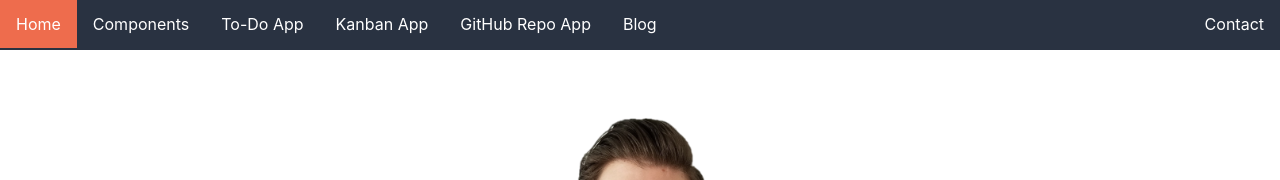
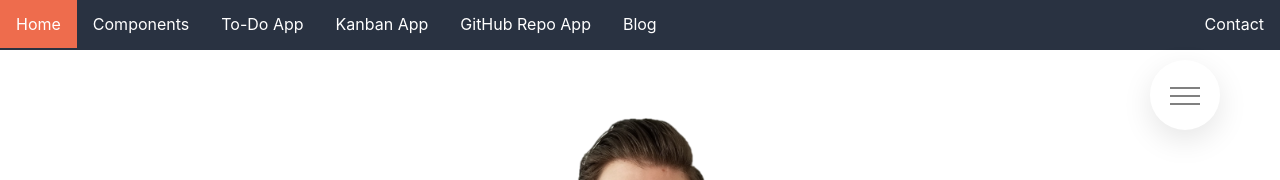
Before and after one commit to kfiggins/MyPortfolio, a React (Create React App) app in the folder client/: page / in a window 1280 px wide. Shown: the top 180 px of the page. Built offline with nearby package versions, Linux system fonts and the light colour scheme.

Commit message:
beginnings of a new navigation

```diff
--- a/client/src/App.js
+++ b/client/src/App.js
@@ -11,6 +11,7 @@ import GitHubRepoApp from "./components/gitHubRepoApp/GitHubRepoApp";
 import Home from "./components/Home";
 import KanbanApp from "./components/KanbanApp";
 import { Navbar, MobileNavbar } from "./components/Navbar";
+import Navigation from "./components/shared/Navigation"
 import TodoApp from "./components/todoApp/TodoApp";
 import { useMediaQuery } from "./hooks/useMediaQuery";
 
@@ -23,6 +24,7 @@ const App = () => {
   return (
     <Router>
       {mobileScreen ? <MobileNavbar /> : <Navbar />}
+      <Navigation darkColor="#24364c" lightColor="#506a8c" primaryColor="#3d5a80" />
       <Switch>
         <Route exact path="/" component={Home} />
         <Route path="/components" component={Components} />
--- /dev/null
+++ b/client/src/components/shared/Navigation/index.jsx
@@ -0,0 +1,35 @@
+import React from 'react'
+import styled from "styled-components";
+
+require('./styles.scss')
+
+const tempLinks = [
+  { name: "Components", link: "#" },
+  { name: "Kanban App", link: "#" },
+  { name: "To-Do App", link: "#" },
+  { name: "Blog", link: "#" },
+]
+
+export default function Navagation(props) {
+  const { darkColor, lightColor, primaryColor } = props;
+  return (
+    <div className="navigation">
+      <input type="checkbox" class="navigation__checkbox" id="nav-toggle"></input>
+
+      <label for="nav-toggle" class="navigation__logo">
+        <span className="navigation__icon"></span>
+      </label>
+
+      <div className="navigation__background" style={{ backgroundImage: `radial-gradient(${darkColor}, ${lightColor})` }}>&nbsp;</div>
+
+      <nav className="navigation__nav">
+        <ul className="navigation__list">
+          {tempLinks.map((link, index) =>
+            <li key={index} className="navigation__item"><a href="" className="navigation__link">{link.name}</a></li>
+          )}
+        </ul>
+      </nav>
+
+    </div>
+  )
+}
--- /dev/null
+++ b/client/src/components/shared/Navigation/styles.scss
@@ -0,0 +1,143 @@
+.navigation {
+
+  &__checkbox {
+    display: none;
+  }
+
+  &__logo {
+    background-color: white;
+    height: 70px;
+    width: 70px;
+    position: fixed;
+    top: 60px;
+    right: 60px;
+    border-radius: 50%;
+    z-index: 2000;
+    text-align: center;
+    cursor: pointer;
+
+    box-shadow: 0 10px 30px rgba(black, .1);
+  }
+
+  &__background {
+    height: 60px;
+    width: 60px;
+    border-radius: 50%;
+    position: fixed;
+    top: 65px;
+    right: 65px;
+    z-index: 1000;
+
+    transition: transform .8s cubic-bezier(0.86, 0, 0.07, 1);
+    // transform: scale(80);
+  }
+
+  &__nav {
+    height: 100vh;
+    position: fixed;
+    top: 0;
+    left: 0;
+    z-index: 1500;
+
+    opacity: 0;
+    width: 0;
+    transition: all .8s cubic-bezier(0.68, -0.55, 0.265, 1.55);
+  }
+
+  &__list {
+    position: absolute;
+    top: 50%;
+    left: 50%;
+    transform: translate(-50%, -50%);
+    list-style-type: none;
+    text-align: center;
+    width: 100%;
+  }
+
+  &__item {
+    margin: 10px;
+
+  }
+
+  &__link {
+    &:link,
+    &:visited {
+      display: inline-block;
+      font-size: 30px;
+      font-weight: 300;
+      padding: 10px 20px;
+      color: white;
+      text-decoration: none;
+      text-transform: uppercase;
+
+      transition: all .4s;
+      background-size: 240%;
+      background-image: linear-gradient(120deg, transparent 0%, transparent 50%, white 50% );
+    }
+    &:hover,
+    &:active{
+      background-position: 100%;
+      color: blue;
+      transform: translateX(10px);
+    }
+  }
+
+  &__checkbox:checked ~ &__background {
+    transform: scale(80);
+  }
+
+  &__checkbox:checked ~ &__nav {
+    opacity: 1;
+    width: 100%;
+  }
+
+  &__icon {
+    position: relative;
+    margin-top: 35px;
+    transition: all .2s;
+    &,
+    &::before,
+    &::after{
+      width: 30px;
+      height: 2px;
+      background-color: gray;
+      display: inline-block;
+
+    }
+
+    &::before,
+    &::after {
+      content: "";
+      position: absolute;
+      left: 0;
+      transition: all .3s;
+    }
+
+    &::before {top: -8px}
+    &::after {top: 8px}
+  }
+
+  &__logo:hover &__icon::before {
+    top: -10px;
+  }
+
+  &__logo:hover &__icon::after {
+    top: 10px;
+  }
+
+  &__checkbox:checked + &__logo &__icon {
+    background-color: transparent;
+    transform: rotate(360deg);
+
+  }
+
+  &__checkbox:checked + &__logo &__icon::before {
+    top: 0;
+    transform: rotate(225deg);
+  }
+
+  &__checkbox:checked + &__logo &__icon::after {
+    transform: rotate(-225deg);
+    top: 0;
+  }
+}
--- a/package.json
+++ b/package.json
@@ -12,6 +12,7 @@
   "license": "ISC",
   "dependencies": {
     "date-fns": "^1.30.1",
-    "express": "^4.16.4"
+    "express": "^4.16.4",
+    "node-sass": "^4.13.1"
   }
 }
```
Also changed, not shown: 1 other file (tests, documents, lock files or other folders).
